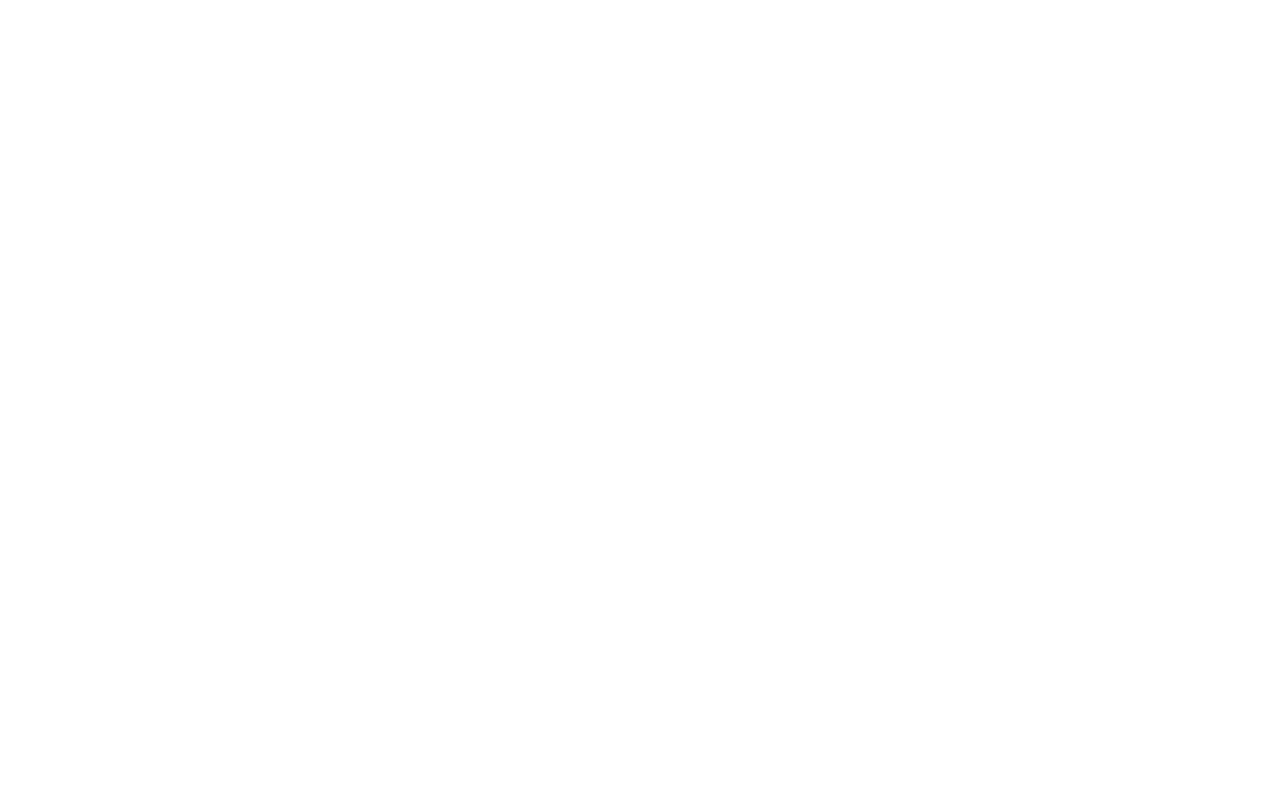
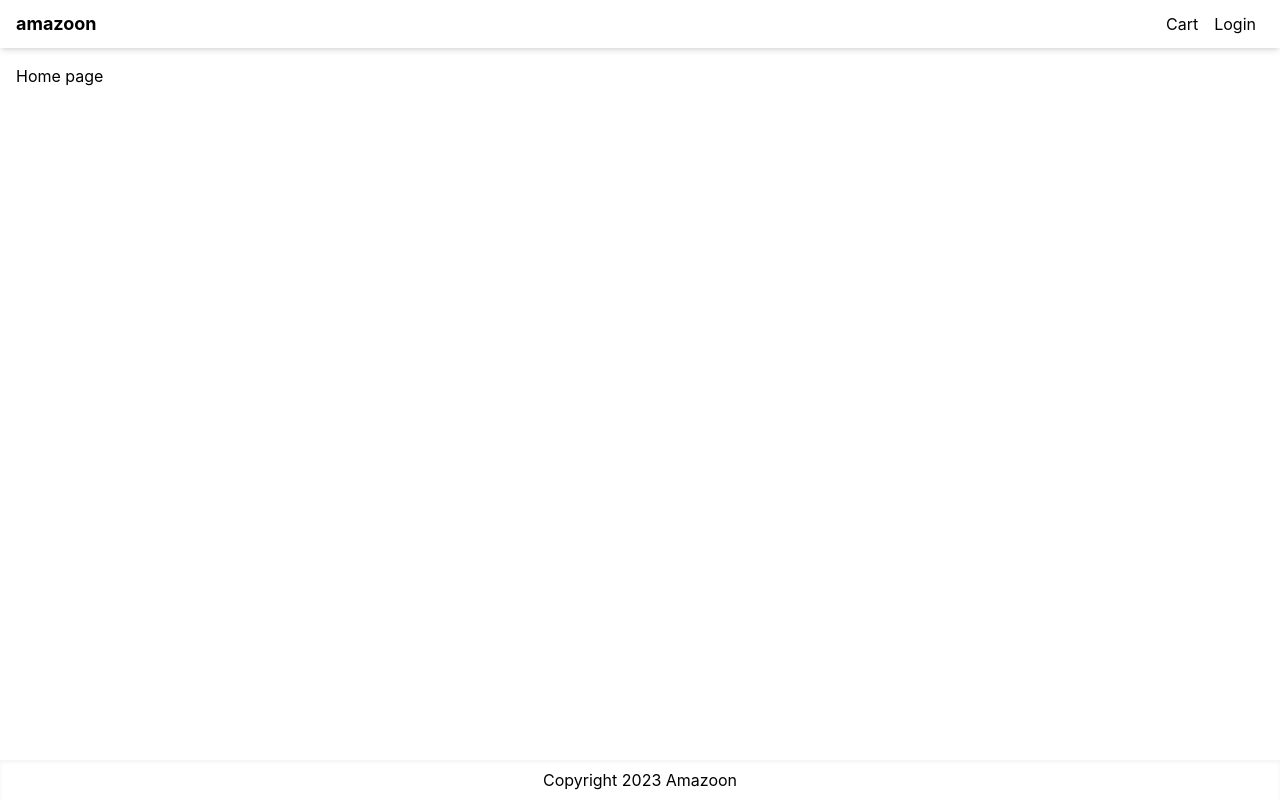
Before and after one commit to MatinSadegi/E-commerce-nextJS, a Next.js app: page / in a window 1280 px wide. Built offline with nearby package versions, Linux system fonts and the light colour scheme.

Commit message:
create home page layout

```diff
--- /dev/null
+++ b/components/Layout.js
@@ -0,0 +1,26 @@
+import Link from 'next/link'
+import React from 'react'
+
+const Layout = () => {
+  return (
+    <div className="min-h-screen flex flex-col justify-between ">
+      <header>
+        <nav className="h-12 px-4 flex justify-between items-center shadow-md">
+          <Link href="/" className="text-lg font-bold">
+            amazoon
+          </Link>
+          <div>
+            <Link href="/cart" className="p-2">Cart</Link>
+            <Link href="/login" className="p-2">Login</Link>
+          </div>
+        </nav>
+      </header>
+      <main className='container m-auto mt-4 px-4'>Home page</main>
+      <footer className='h-10 flex justify-center items-center shadow-inner'>
+        <p>Copyright 2023 Amazoon</p>
+      </footer>
+    </div>
+  );
+}
+
+export default Layout
--- a/pages/index.js
+++ b/pages/index.js
@@ -1,14 +1,15 @@
 import Head from 'next/head'
-
+import Layout from '../components/Layout'
 
 export default function Home() {
   return (
     <div >
       <Head>
-        <title>Create Next App</title>
-        <meta name="description" content="Generated by create next app" />
+        <title>Amazoon</title>
+        <meta name="description" content="E-commerce" />
         <link rel="icon" href="/favicon.ico" />
       </Head>
+      <Layout/>
     </div>
   )
 }
```
Also changed, not shown: .eslintrc.json.
